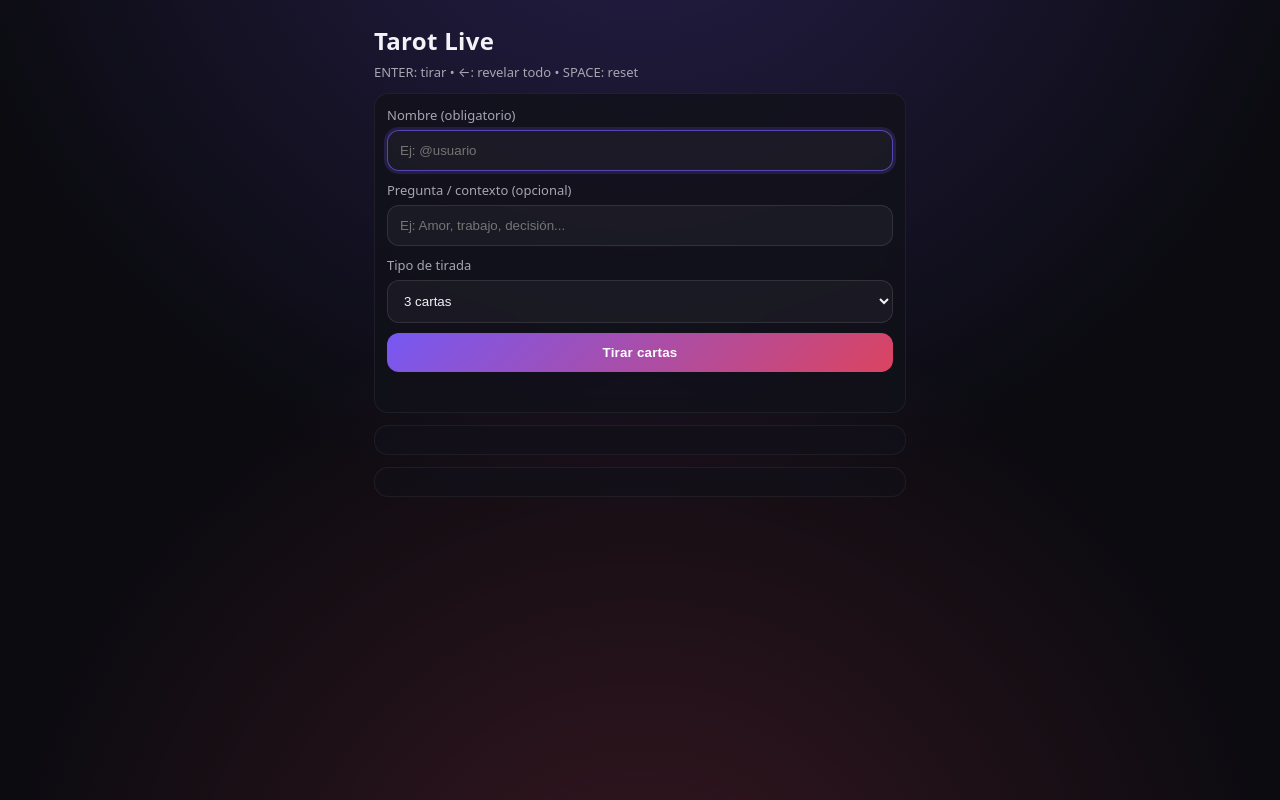
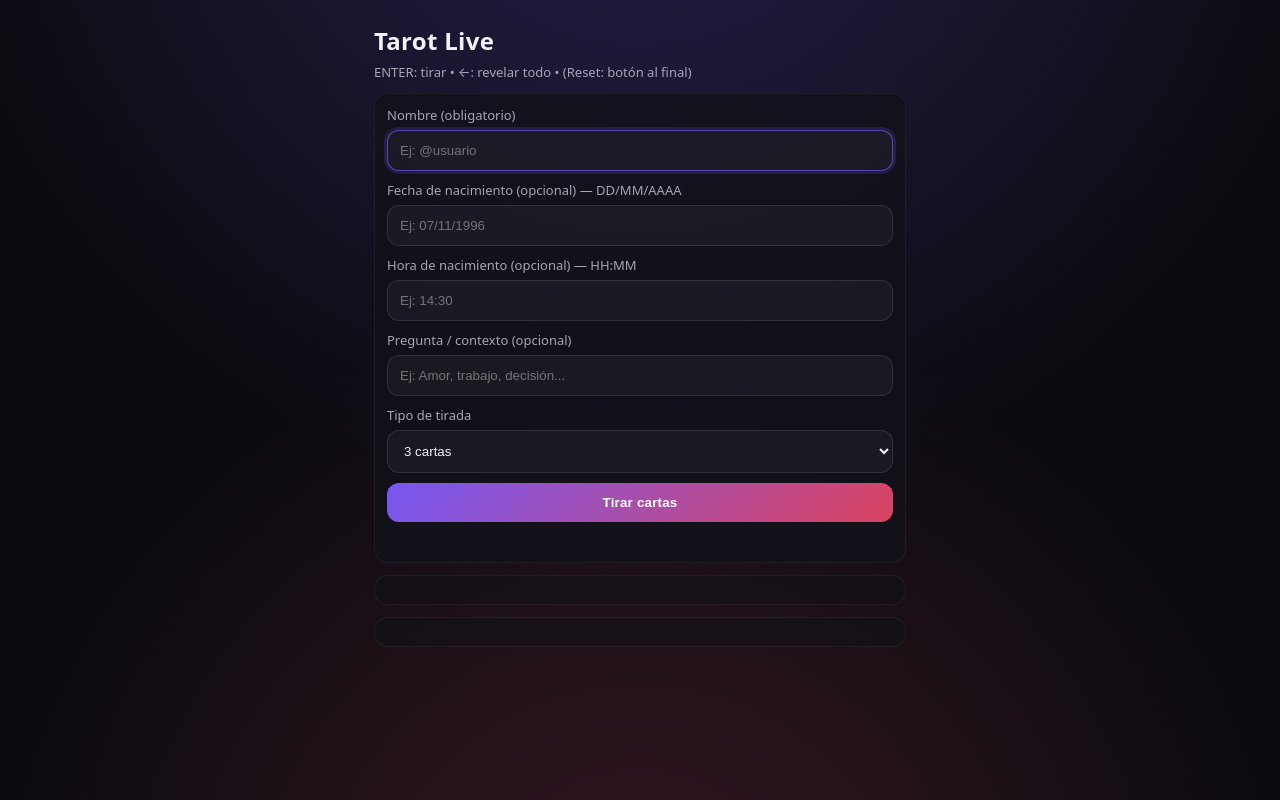
Before and after one commit to patovara/tarotlive, a Flask app: page / in a window 1280 px wide. Run offline with Flask 3, Linux system fonts and the light colour scheme.

Commit message:
Agregamos ahora el campo de fecha y hora de nacimiento y arreglamos el detalle que teniamos de que se borraba el formulario con space

```diff
--- a/app.py
+++ b/app.py
@@ -13,32 +13,24 @@
 CARDS_DIR = BASE_DIR / "Cartas-Tarot"
 
 OPENAI_API_KEY = os.getenv("OPENAI_API_KEY", "").strip()
-OPENAI_MODEL = os.getenv("OPENAI_MODEL", "gpt-4o-mini-2024-07-18").strip()
+OPENAI_MODEL = os.getenv("OPENAI_MODEL", "gpt-4o-mini").strip()
 
 SYSTEM_PROMPT = (
     "Actúa como una tarotista profesional. Da una interpretación emocional, directa y envolvente. "
-    " Usa un lenguaje cercano, como si estuvieras hablando con la persona en persona. "
-    " No seas genérica."
     "No expliques cada carta por separado, haz una narrativa fluida. Máximo 120 palabras."
 )
 
 app = Flask(__name__)
 
-# Exponer la carpeta de cartas como estático adicional.
-# Queda accesible como /cards/<filename>
 @app.get("/cards/<path:filename>")
 def serve_card(filename):
-    # Seguridad básica: solo permitir servir archivos que existan en CARDS_DIR
-    # y no permitir path traversal fuera del directorio.
     file_path = (CARDS_DIR / filename).resolve()
     if not str(file_path).startswith(str(CARDS_DIR.resolve())):
         return jsonify({"error": "Ruta inválida"}), 400
     if not file_path.exists() or not file_path.is_file():
         return jsonify({"error": "Carta no encontrada"}), 404
 
-    # Usamos send_from_directory a través de Flask internamente
     from flask import send_from_directory
-
     return send_from_directory(CARDS_DIR, filename)
 
 
@@ -50,8 +42,6 @@
 def list_card_files():
     if not CARDS_DIR.exists() or not CARDS_DIR.is_dir():
         return []
-
-    # Solo .jpg por lo que dijiste. Si luego quieres png, se agrega aquí.
     files = [p.name for p in CARDS_DIR.iterdir() if p.is_file() and p.suffix.lower() == ".jpg"]
     files.sort()
     return files
@@ -73,17 +63,13 @@
     if len(files) < count:
         return jsonify({"error": f"No hay suficientes cartas. Encontradas={len(files)} requeridas={count}"}), 500
 
-    chosen = random.sample(files, count)  # sin repetir dentro de la tirada
+    chosen = random.sample(files, count)
 
     cards = []
     for filename in chosen:
-        display_name = Path(filename).stem  # nombre sin .jpg
+        display_name = Path(filename).stem
         cards.append(
-            {
-                "filename": filename,
-                "display_name": display_name,
-                "image_url": f"/cards/{filename}",
-            }
+            {"filename": filename, "display_name": display_name, "image_url": f"/cards/{filename}"}
         )
 
     return jsonify({"cards": cards})
@@ -94,6 +80,8 @@
     payload = request.get_json(silent=True) or {}
     name = (payload.get("name") or "").strip()
     question = (payload.get("question") or "").strip()
+    birthdate = (payload.get("birthdate") or "").strip()
+    birthtime = (payload.get("birthtime") or "").strip()
     cards = payload.get("cards") or []
 
     if not name:
@@ -101,16 +89,12 @@
     if not isinstance(cards, list) or len(cards) == 0:
         return jsonify({"error": "Faltan cartas"}), 400
 
-    # Normalizamos lista a strings
     card_names = []
     for c in cards:
         if isinstance(c, str):
             card_names.append(c)
         elif isinstance(c, dict) and c.get("display_name"):
             card_names.append(str(c["display_name"]))
-        else:
-            # Ignorar entradas raras
-            pass
 
     if len(card_names) == 0:
         return jsonify({"error": "Cartas inválidas"}), 400
@@ -122,6 +106,8 @@
 
     user_content = (
         f"Nombre: {name}\n"
+        f"Fecha de nacimiento: {birthdate if birthdate else '(no proporcionada)'}\n"
+        f"Hora de nacimiento: {birthtime if birthtime else '(no proporcionada)'}\n"
         f"Pregunta/Contexto: {question if question else '(sin pregunta)'}\n"
         f"Cartas: {', '.join(card_names)}\n"
         "Da la interpretación en español."
@@ -135,17 +121,15 @@
                 {"role": "user", "content": user_content},
             ],
             temperature=0.9,
-            max_tokens=220,  # suficiente para 120 palabras aprox
+            max_tokens=220,
         )
         text = (resp.choices[0].message.content or "").strip()
         if not text:
             return jsonify({"error": "La IA no devolvió texto"}), 502
         return jsonify({"interpretation": text})
     except Exception:
-        # Mensaje simple (no exponemos detalles)
         return jsonify({"error": "No se pudo generar la interpretación. Intenta de nuevo."}), 502
 
 
 if __name__ == "__main__":
-    # Host 127.0.0.1 para uso local. Cambia a 0.0.0.0 si quieres abrir en red local.
     app.run(host="127.0.0.1", port=5000, debug=True)
--- a/static/app.js
+++ b/static/app.js
@@ -1,9 +1,12 @@
 const $ = (sel) => document.querySelector(sel);
 
 const nameInput = $("#name");
+const birthdateInput = $("#birthdate");
+const birthtimeInput = $("#birthtime");
 const questionInput = $("#question");
 const spreadSelect = $("#spread");
 const drawBtn = $("#drawBtn");
+const resetBtn = $("#resetBtn");
 const statusEl = $("#status");
 const cardsEl = $("#cards");
 const interpretationEl = $("#interpretation");
@@ -29,8 +32,9 @@
   revealIndex = 0;
   currentCards = [];
 
-  // Reset UI
   nameInput.value = "";
+  birthdateInput.value = "";
+  birthtimeInput.value = "";
   questionInput.value = "";
   spreadSelect.value = "3";
 
@@ -38,12 +42,15 @@
   interpretationEl.textContent = "";
   setStatus("");
 
+  resetBtn.classList.add("hidden");
   drawBtn.disabled = false;
+
+  // Volver al inicio del formulario
+  nameInput.scrollIntoView({ behavior: "smooth", block: "start" });
   nameInput.focus();
 }
 
 function sanitizeDisplayName(filenameOrName) {
-  // display_name ya viene sin extensión desde backend, pero por si acaso:
   return String(filenameOrName).replace(/\.(jpg|jpeg|png|webp)$/i, "");
 }
 
@@ -71,12 +78,14 @@
   return data.cards;
 }
 
-async function fetchInterpretation(name, question, cards) {
+async function fetchInterpretation(name, birthdate, birthtime, question, cards) {
   const res = await fetch("/api/interpretation", {
     method: "POST",
     headers: { "Content-Type": "application/json" },
     body: JSON.stringify({
       name,
+      birthdate,
+      birthtime,
       question,
       cards: cards.map((c) => c.display_name),
     }),
@@ -99,15 +108,26 @@
 
 function revealAllRemaining() {
   clearTimers();
-  while (revealIndex < currentCards.length) {
-    revealNextCard();
-  }
+  while (revealIndex < currentCards.length) revealNextCard();
+}
+
+function isValidBirthdate(v) {
+  if (!v) return true;
+  return /^\d{2}\/\d{2}\/\d{4}$/.test(v.trim());
+}
+
+function isValidBirthtime(v) {
+  if (!v) return true;
+  // HH:MM 24h simple
+  return /^([01]\d|2[0-3]):[0-5]\d$/.test(v.trim());
 }
 
 async function startDraw() {
   if (isDrawing) return;
 
   const name = nameInput.value.trim();
+  const birthdate = birthdateInput.value.trim();
+  const birthtime = birthtimeInput.value.trim();
   const question = questionInput.value.trim();
   const count = Number(spreadSelect.value);
 
@@ -117,8 +137,21 @@
     return;
   }
 
+  if (!isValidBirthdate(birthdate)) {
+    setStatus("Fecha inválida. Usa DD/MM/AAAA (ej: 07/11/1996).", true);
+    birthdateInput.focus();
+    return;
+  }
+
+  if (!isValidBirthtime(birthtime)) {
+    setStatus("Hora inválida. Usa HH:MM (ej: 14:30).", true);
+    birthtimeInput.focus();
+    return;
+  }
+
   isDrawing = true;
   drawBtn.disabled = true;
+  resetBtn.classList.add("hidden");
   setStatus("Barajando...");
   interpretationEl.textContent = "";
   cardsEl.innerHTML = "";
@@ -129,22 +162,29 @@
     currentCards = await fetchCards(count);
 
     setStatus("Revelando cartas...");
-    // Reveal con delay de 1s entre cada carta
     for (let i = 0; i < currentCards.length; i++) {
       const timer = setTimeout(() => {
         revealNextCard();
         if (revealIndex >= currentCards.length) {
-          // cuando termina reveal, pedir interpretación
           (async () => {
             setStatus("Generando interpretación...");
             try {
-              const text = await fetchInterpretation(name, question, currentCards);
+              const text = await fetchInterpretation(
+                name,
+                birthdate,
+                birthtime,
+                question,
+                currentCards
+              );
               interpretationEl.textContent = text;
               setStatus("");
+              resetBtn.classList.remove("hidden");
               scrollToInterpretation();
             } catch (e) {
-              interpretationEl.textContent = "No se pudo generar la interpretación. Intenta de nuevo.";
+              interpretationEl.textContent =
+                "No se pudo generar la interpretación. Intenta de nuevo.";
               setStatus("", false);
+              resetBtn.classList.remove("hidden");
               scrollToInterpretation();
             } finally {
               isDrawing = false;
@@ -163,34 +203,35 @@
   }
 }
 
-// Eventos UI
+// Botones
 drawBtn.addEventListener("click", startDraw);
+resetBtn.addEventListener("click", resetAll);
 
+// Teclado
 document.addEventListener("keydown", (e) => {
-  // Evitar que SPACE haga scroll si la página lo permite
-  if (e.code === "Space") e.preventDefault();
+  // ENTER: tirar, pero no si estás escribiendo dentro de inputs (para evitar tiros accidentales)
+  if (e.code === "Enter") {
+    const tag = (document.activeElement && document.activeElement.tagName) || "";
+    const isTyping = tag === "INPUT" || tag === "TEXTAREA" || tag === "SELECT";
+    if (isTyping) return;
 
-  if (e.code === "Enter") {
-    // ENTER: tirar
     e.preventDefault();
     startDraw();
     return;
   }
 
-  if (e.code === "Space") {
-    // SPACE: reset total
-    resetAll();
-    return;
-  }
-
   if (e.code === "ArrowLeft") {
-    // ←: skip reveal (solo si está en reveal)
     if (isDrawing && currentCards.length > 0 && revealIndex < currentCards.length) {
       revealAllRemaining();
       setStatus("Generando interpretación...");
     }
     return;
   }
+
+  // ESC como reset rápido (no afecta escritura)
+  if (e.code === "Escape") {
+    resetAll();
+  }
 });
 
 // Estado inicial
--- a/static/styles.css
+++ b/static/styles.css
@@ -5,8 +5,8 @@
   --muted: #a6a6b3;
   --accent: #7c5cff;
   --danger: #ff4d6d;
-  --cardMaxW: 58vw;
-  --cardMaxH: 35vh;
+  --cardMaxW: 78vw;
+  --cardMaxH: 55vh;
   --radius: 14px;
 }
 
@@ -86,6 +86,20 @@
   cursor: not-allowed;
 }
 
+.secondary {
+  margin-top: 12px;
+  width: 100%;
+  padding: 12px 14px;
+  border-radius: 12px;
+  border: 1px solid rgba(255,255,255,0.14);
+  background: rgba(255,255,255,0.06);
+  color: var(--text);
+  font-weight: 800;
+  cursor: pointer;
+}
+
+.hidden { display: none !important; }
+
 .status {
   min-height: 18px;
   color: var(--muted);
@@ -117,7 +131,7 @@
   animation: fadeIn 260ms ease-out forwards;
 }
 .card img {
-  width: 80%;
+  width: 100%;
   max-height: var(--cardMaxH);
   object-fit: contain;
   border-radius: 12px;
@@ -139,7 +153,7 @@
 }
 
 .interpretation {
-  font-size: 18px;
+  font-size: 22px;
   line-height: 1.25;
   font-weight: 700;
   white-space: pre-wrap;
--- a/templates/index.html
+++ b/templates/index.html
@@ -10,13 +10,23 @@
     <main class="app">
       <header class="top">
         <h1>Tarot Live</h1>
-        <p class="hint">ENTER: tirar • ←: revelar todo • SPACE: reset</p>
+        <p class="hint">ENTER: tirar • ←: revelar todo • (Reset: botón al final)</p>
       </header>
 
       <section class="controls" aria-label="Controles">
         <div class="field">
           <label for="name">Nombre (obligatorio)</label>
           <input id="name" type="text" placeholder="Ej: @usuario" autocomplete="off" />
+        </div>
+
+        <div class="field">
+          <label for="birthdate">Fecha de nacimiento (opcional) — DD/MM/AAAA</label>
+          <input id="birthdate" type="text" inputmode="numeric" placeholder="Ej: 07/11/1996" autocomplete="off" />
+        </div>
+
+        <div class="field">
+          <label for="birthtime">Hora de nacimiento (opcional) — HH:MM</label>
+          <input id="birthtime" type="text" inputmode="numeric" placeholder="Ej: 14:30" autocomplete="off" />
         </div>
 
         <div class="field">
@@ -43,6 +53,9 @@
 
       <section class="reading" aria-label="Interpretación">
         <div id="interpretation" class="interpretation"></div>
+
+        <!-- Botón de reset (solo visible cuando hay lectura) -->
+        <button id="resetBtn" class="secondary hidden">Nueva tirada</button>
       </section>
     </main>
 
```
